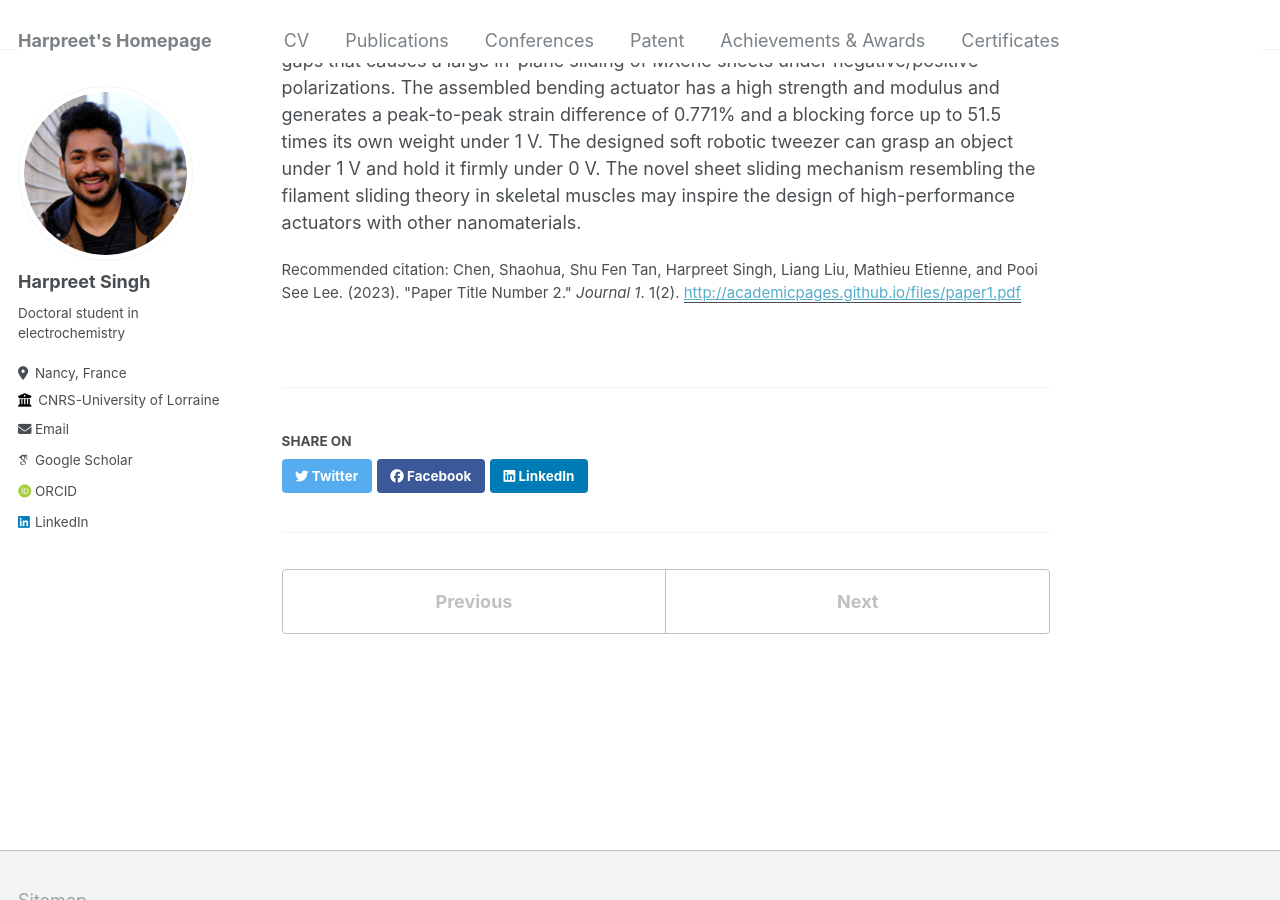
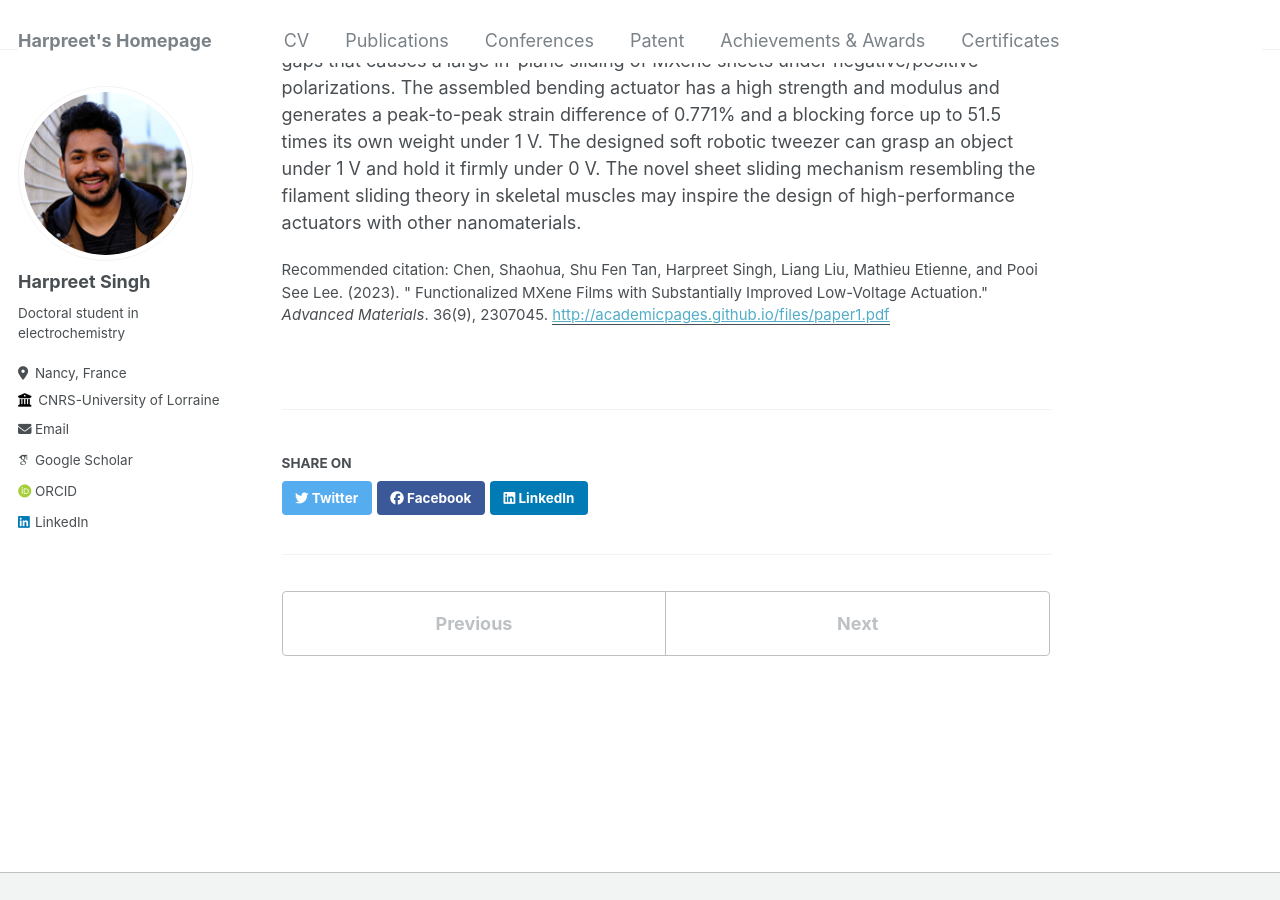
Before and after one commit to Harpr33t-Singh/Harpr33t-Singh.github.io, a Jekyll site: the page built from _publications/2009-10-01-paper-title-number-1.md, in a window 1280 px wide and 900 px high, scrolled down 380 px. Built offline with Jekyll 4.4.1, drawn with Linux system fonts in a browser that asks for light colours; some web fonts are replaced.

Commit message:
Update 2009-10-01-paper-title-number-1.md

```diff
--- a/_publications/2009-10-01-paper-title-number-1.md
+++ b/_publications/2009-10-01-paper-title-number-1.md
@@ -6,7 +6,7 @@ excerpt: 'This paper is about the simple tetrabutylammonium (TBA) functionalizat
 date: 2023-10-03
 venue: 'Advanced Materials'
 paperurl: 'http://academicpages.github.io/files/paper1.pdf'
-citation: 'Chen, Shaohua, Shu Fen Tan, Harpreet Singh, Liang Liu, Mathieu Etienne, and Pooi See Lee. (2023). &quot;Paper Title Number 2.&quot; <i>Journal 1</i>. 1(2).'
+citation: 'Chen, Shaohua, Shu Fen Tan, Harpreet Singh, Liang Liu, Mathieu Etienne, and Pooi See Lee. (2023). &quot; Functionalized MXene Films with Substantially Improved Low-Voltage Actuation.&quot; <i>Advanced Materials</i>. 36(9), 2307045.'
 ---
 
 Ti<sub>3</sub>C<sub>2</sub>T<sub>x</sub> MXene film is promising for low-voltage electrochemical actuators (ECAs) due to its excellent electrical conductivity, volumetric capacitance, and mechanical properties. However, its in-plane actuation is limited to little intralayer strain of MXene sheets under polarization. Here it is demonstrated that a simple tetrabutylammonium (TBA) functionalization of MXene improves the in-plane actuation strain by 337% and also enhances the mechanical property and stability in air and the electrolyte. Various in situ characterizations reveal that the improved actuation is ascribed to the co-insertion/desertion of TBA and Li ions into/from MXene interlayer galleries and inter-edge gaps that causes a large in-plane sliding of MXene sheets under negative/positive polarizations. The assembled bending actuator has a high strength and modulus and generates a peak-to-peak strain difference of 0.771% and a blocking force up to 51.5 times its own weight under 1 V. The designed soft robotic tweezer can grasp an object under 1 V and hold it firmly under 0 V. The novel sheet sliding mechanism resembling the filament sliding theory in skeletal muscles may inspire the design of high-performance actuators with other nanomaterials.
```
